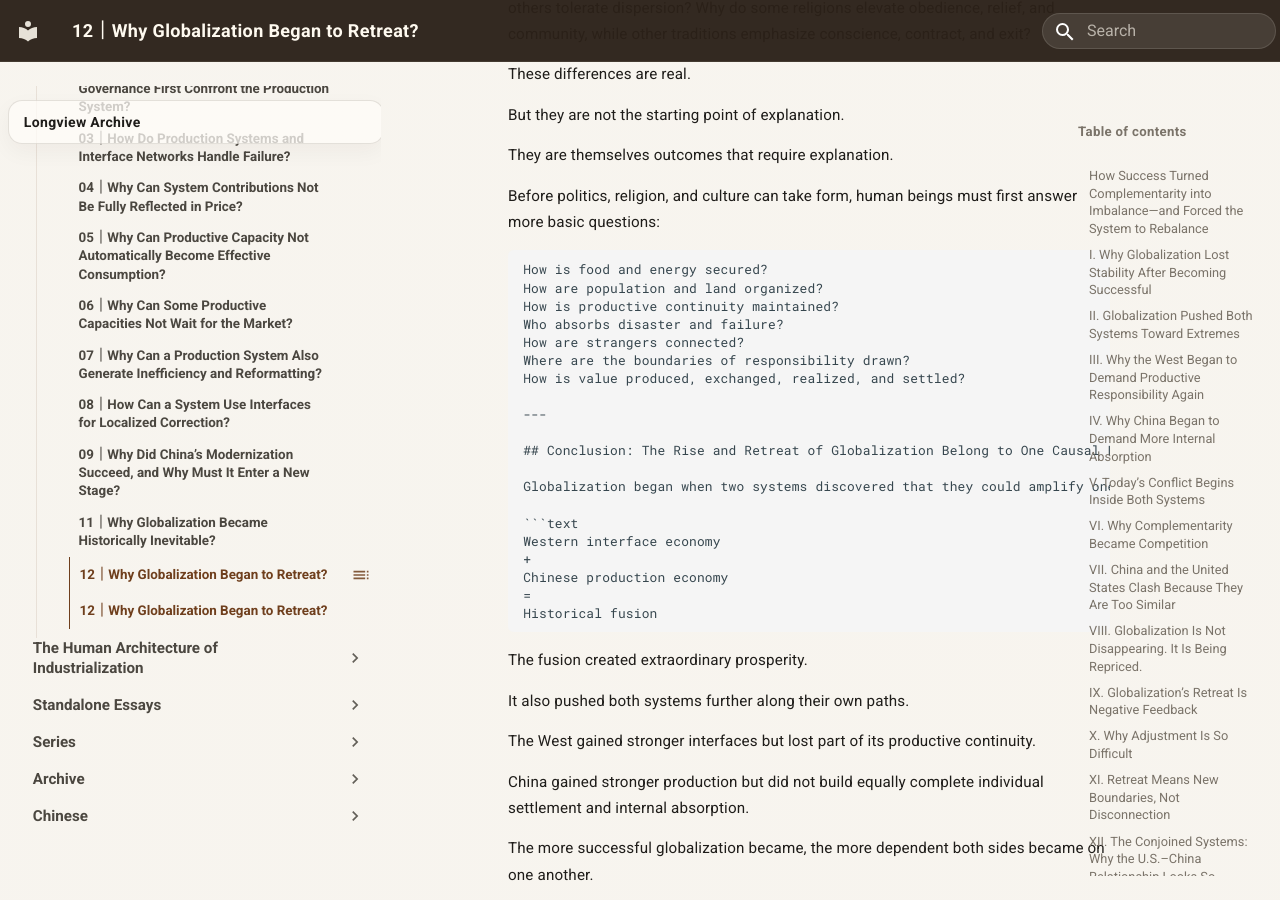
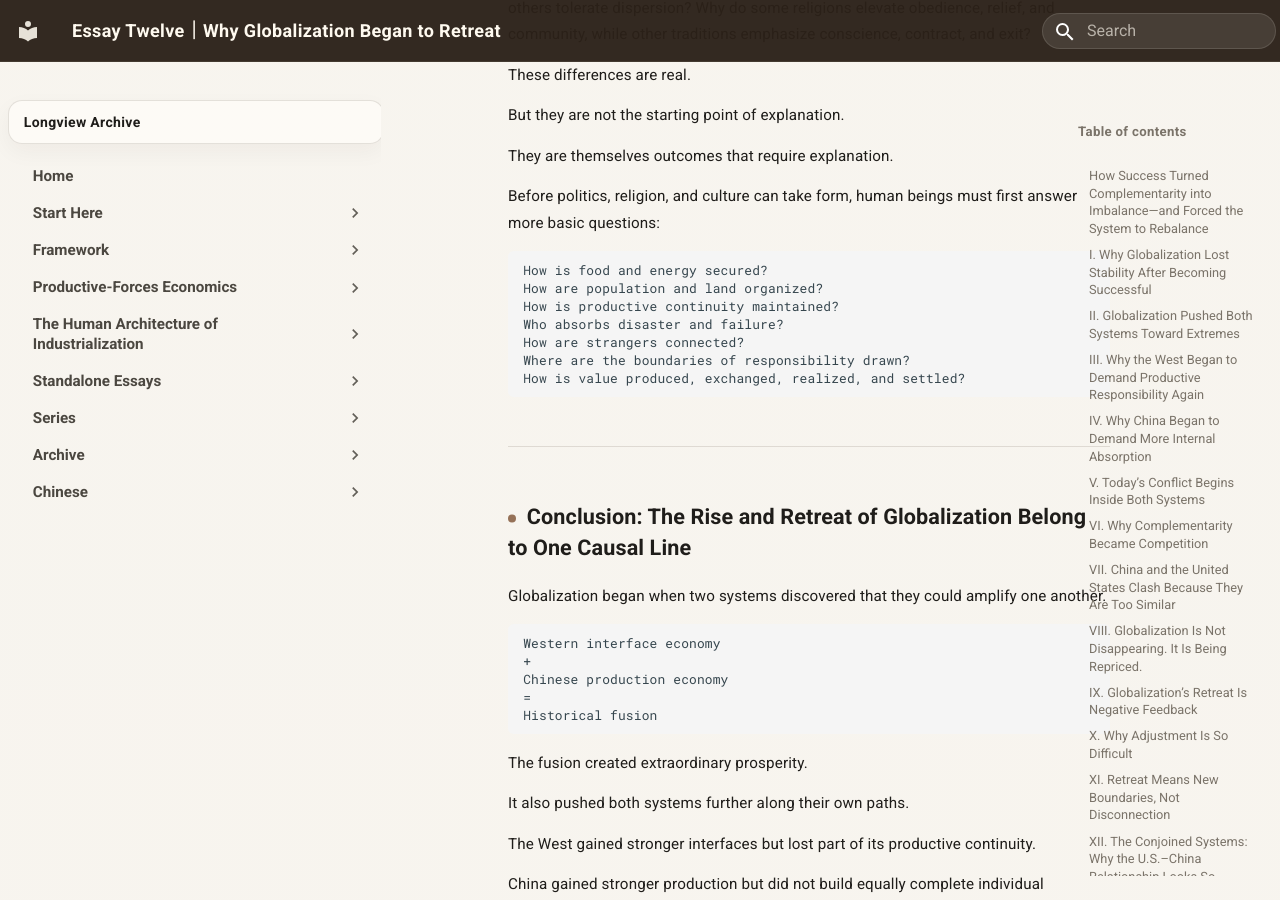
Before and after one commit to guanshi1688/longview-archive, an MkDocs documentation site: the page built from docs/essays/english/productive-forces-economics/12-why-globalization-retreat.md, in a window 1280 px wide and 900 px high, scrolled down 30300 px. Built offline with MkDocs 1.6.1 and Material for MkDocs 9.7.7, drawn with Linux system fonts in a browser that asks for light colours; some of the changed text lies outside the part shown.

Commit message:
Update and rename 11-why-globalization-retreat.md to 12-why-globalization-retreat.md

````diff
--- a/docs/essays/english/productive-forces-economics/11-why-globalization-retreat.md
+++ b/docs/essays/english/productive-forces-economics/12-why-globalization-retreat.md
@@ -1,10 +1,10 @@
-# Why Globalization Began to Retreat
+# Essay Twelve｜Why Globalization Began to Retreat
 
 ## How Success Turned Complementarity into Imbalance—and Forced the System to Rebalance
 
 > **Reader’s Note**
 >
-> This essay continues the causal line established in *Why Globalization Became Historically Inevitable*. It asks why the same system that expanded through positive feedback eventually generated negative feedback.
+> This essay continues the causal line established in Essay Eleven, *Why Globalization Became Historically Inevitable*. It asks why the same coupled system that expanded through positive feedback eventually generated negative feedback.
 >
 > It does not reduce the present retreat of globalization to one country, one leader, one ideology, or one policy. It asks a structural question: did the original complementary arrangement accumulate enough internal imbalance to force the system to rebalance?
 >
@@ -1239,6 +1239,7 @@
 How are strangers connected?
 Where are the boundaries of responsibility drawn?
 How is value produced, exchanged, realized, and settled?
+```
 
 ---
 
````
